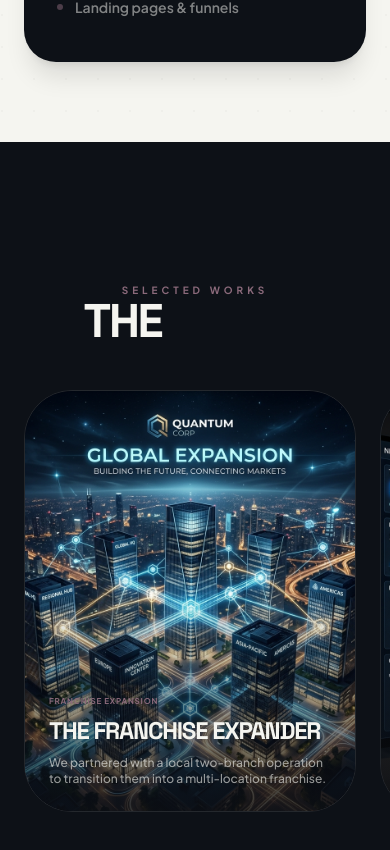
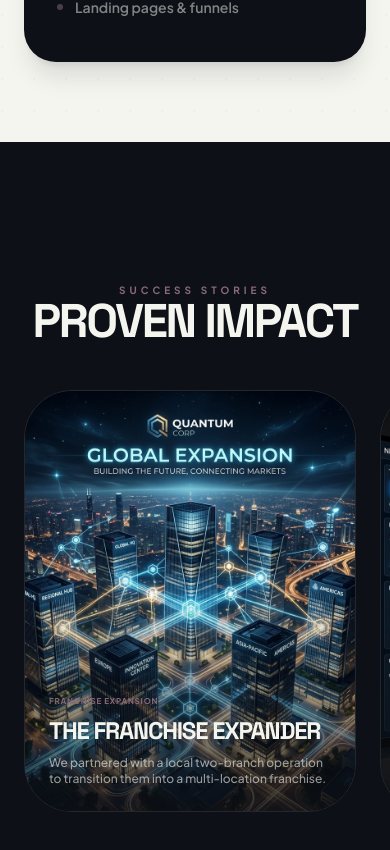
Before and after one commit to samrashahid44/artacy-site, a React (Vite) app: page / in a window 390 px wide. Shown: the part 7167-8017 px from the top of the page. Built offline with nearby package versions, Linux system fonts and the light colour scheme.

Commit message:
feat: implement responsive Navbar, Testimonials, and Portfolio components

```diff
--- a/src/components/Navbar.tsx
+++ b/src/components/Navbar.tsx
@@ -15,8 +15,8 @@
 
   const navLinks = [
     { name: "Services", href: "#services" },
+    { name: "Case Studies", href: "#/case-studies" },
     { name: "About", href: "#about" },
-    { name: "Case Studies", href: "#/case-studies" },
   ];
 
   return (
--- a/src/components/Portfolio.tsx
+++ b/src/components/Portfolio.tsx
@@ -21,9 +21,9 @@
             viewport={{ once: true }}
             className="space-y-4 text-center md:text-left"
           >
-            <span className="text-accent font-bold uppercase tracking-[0.4em] text-[10px]">Selected Works</span>
+            <span className="text-accent font-bold uppercase tracking-[0.4em] text-[10px]">Success Stories</span>
             <h2 className="text-secondary">
-              The <span className="outline-text">Proof</span>
+              Proven Impact
             </h2>
           </motion.div>
         </div>
--- a/src/components/Testimonials.tsx
+++ b/src/components/Testimonials.tsx
@@ -62,7 +62,7 @@
           <div className="space-y-4">
             <span className="text-accent font-bold uppercase tracking-[0.4em] text-[10px]">What they say</span>
             <h2 className="">
-              Client <br />
+              Clients <br />
               <span className="outline-text text-secondary">Love</span>
             </h2>
           </div>
```
